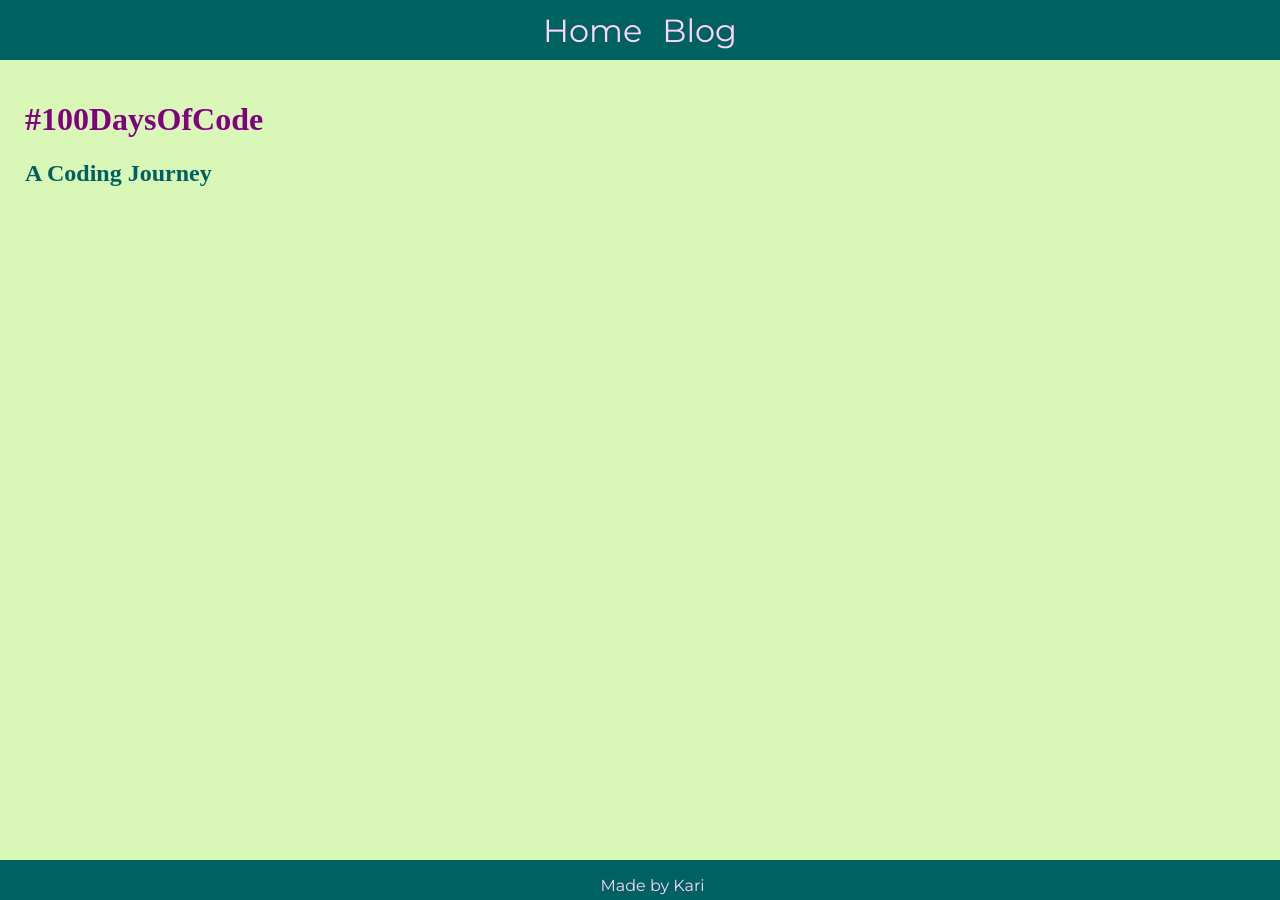
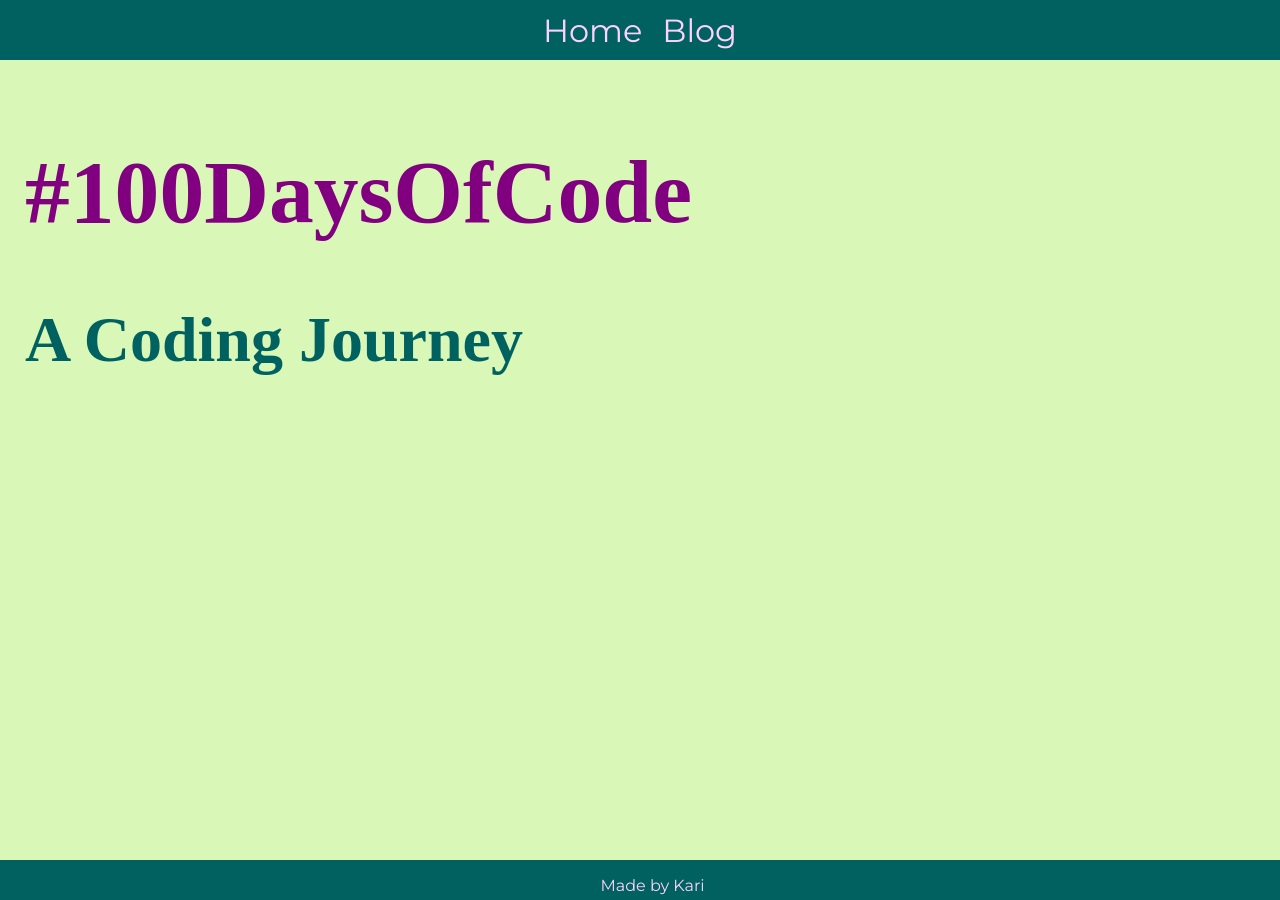
Before and after one commit to KJLarson/100-days, a Jekyll site: the page built from index.html, in a window 1280 px wide. Built offline with Jekyll 4.4.1, drawn with Linux system fonts in a browser that asks for light colours; some web fonts are replaced.

Commit message:
Change font-size for h1 and h2

```diff
--- a/css/main.css
+++ b/css/main.css
@@ -27,6 +27,11 @@ h1, h2 {
 
 h1 {
 	color: #800080;
+	font-size: 7vw;
+}
+
+h2 {
+	font-size: 5vw;
 }
 
 cite {
```
